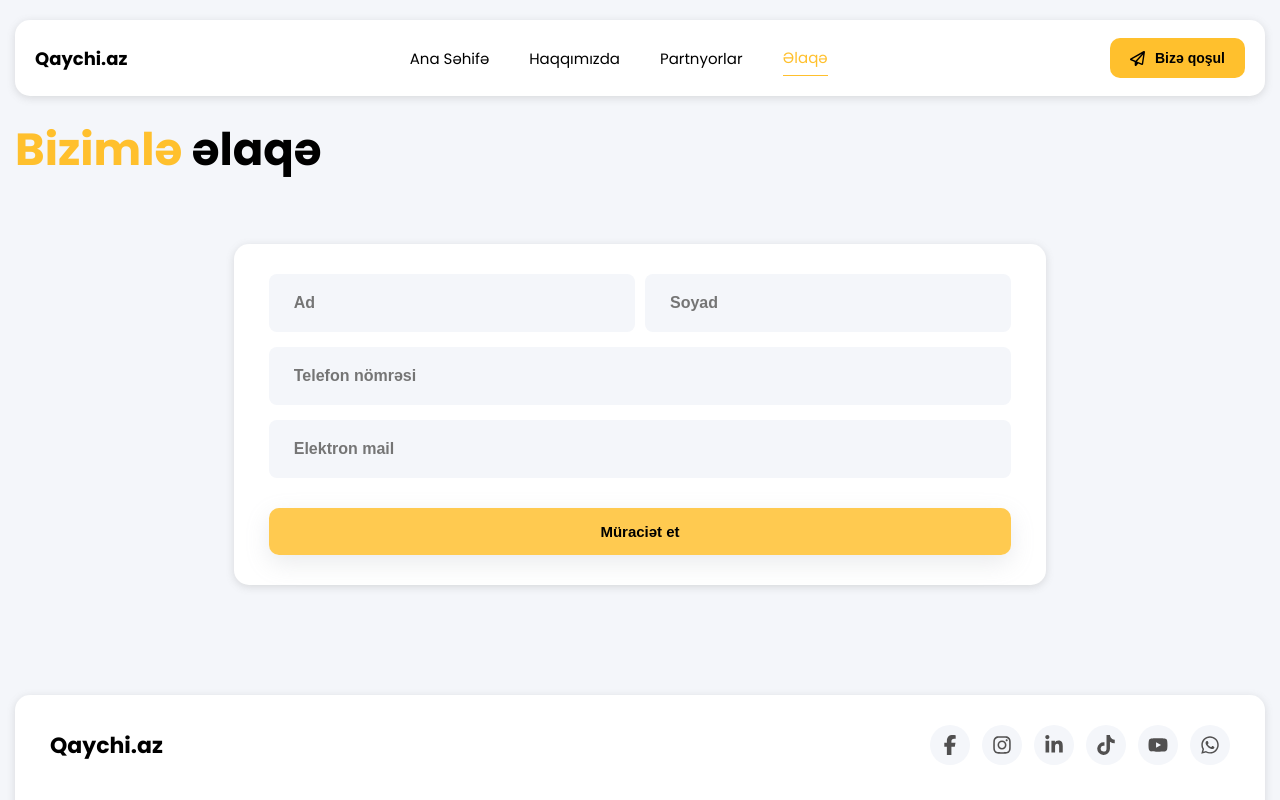
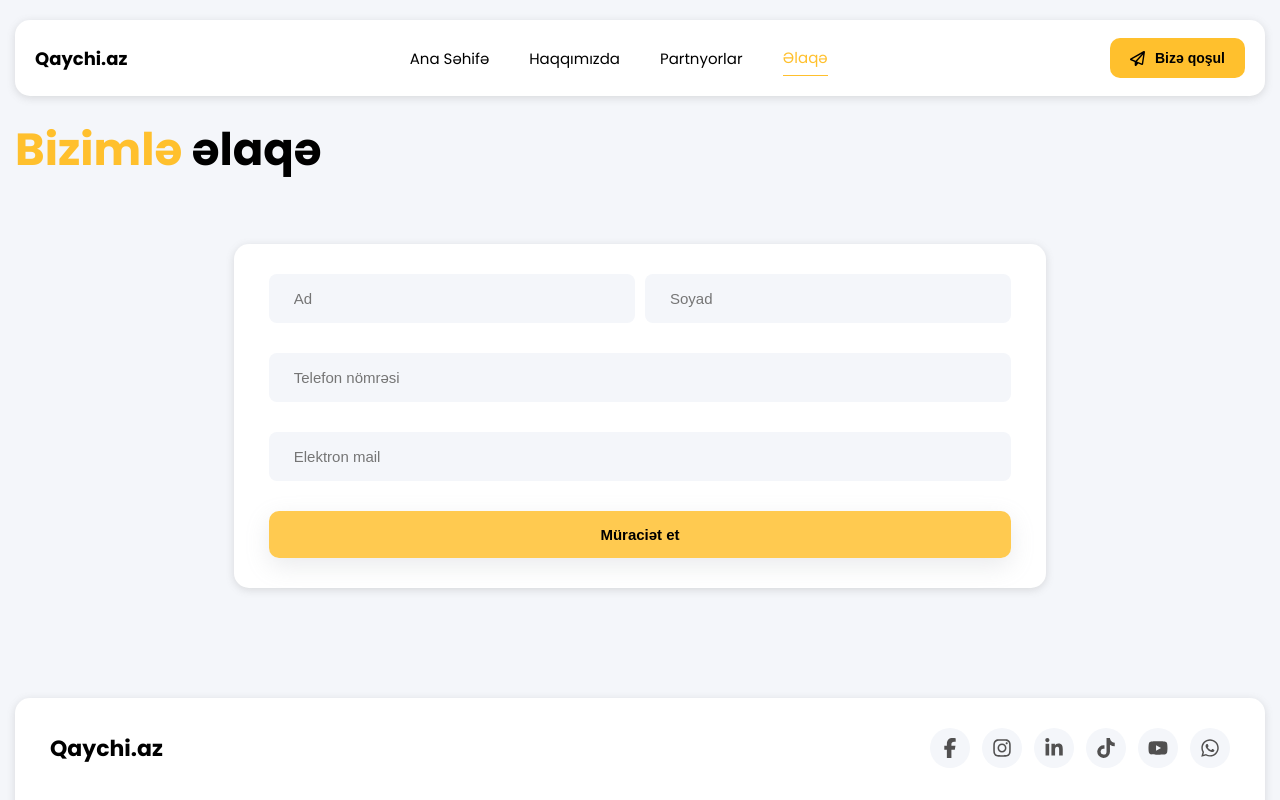
Before and after one commit to ShahriyarMammadov/qaychi.az_web, a React (Vite) app: page /contact in a window 1280 px wide. Shown: the top 800 px of the page. Built offline with nearby package versions, Linux system fonts and the light colour scheme; a web font is replaced by a local one.

Commit message:
contact page fixed

```diff
--- a/src/pages/contactPage/index.jsx
+++ b/src/pages/contactPage/index.jsx
@@ -1,9 +1,16 @@
 import React from "react";
 import "./index.scss";
+import { Helmet } from "react-helmet";
 
 const ContactPage = () => {
   return (
     <div id="contactPage">
+      <Helmet>
+        <meta charSet="utf-8" />
+        <title>Qaychi | Əlaqə</title>
+        <link rel="canonical" href="https://qaychi.az" />
+      </Helmet>
+
       <div className="container">
         <div className="headText">
           <h1>
--- a/src/pages/contactPage/index.scss
+++ b/src/pages/contactPage/index.scss
@@ -54,18 +54,17 @@
                     background-color: #f4f6fa;
                     border: none;
                     border-radius: 8px;
-                    padding: 20px 25px;
-                    font-size: 16px;
-                    font-weight: 600;
+                    padding: 16px 25px;
+                    font-size: 15px;
 
                     &.phoneNumber,
                     &.email {
-                        margin-top: 15px;
+                        margin-top: 30px;
                     }
 
 
                     &:focus {
-                        outline: 1px solid #FFC02D;
+                        outline: 2px solid #FFC02D;
                     }
                 }
 
```
